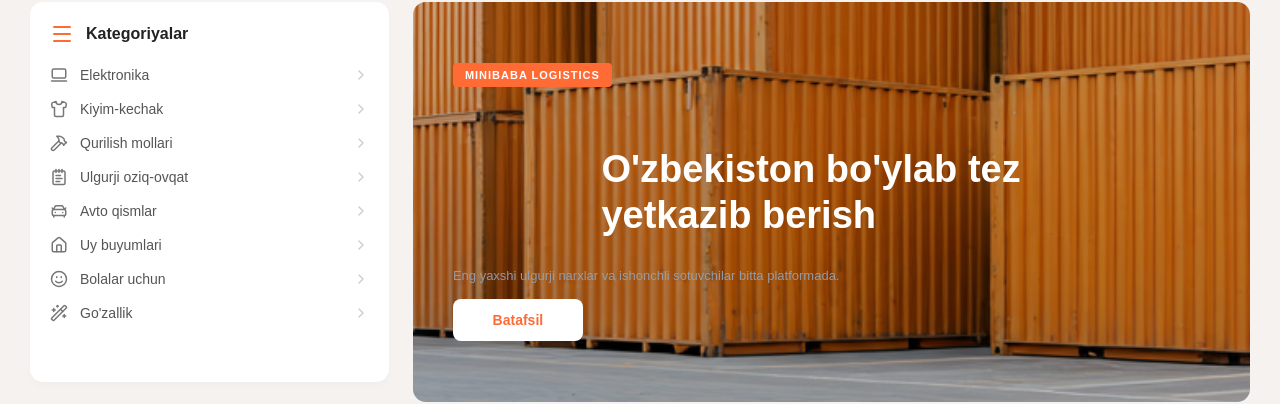
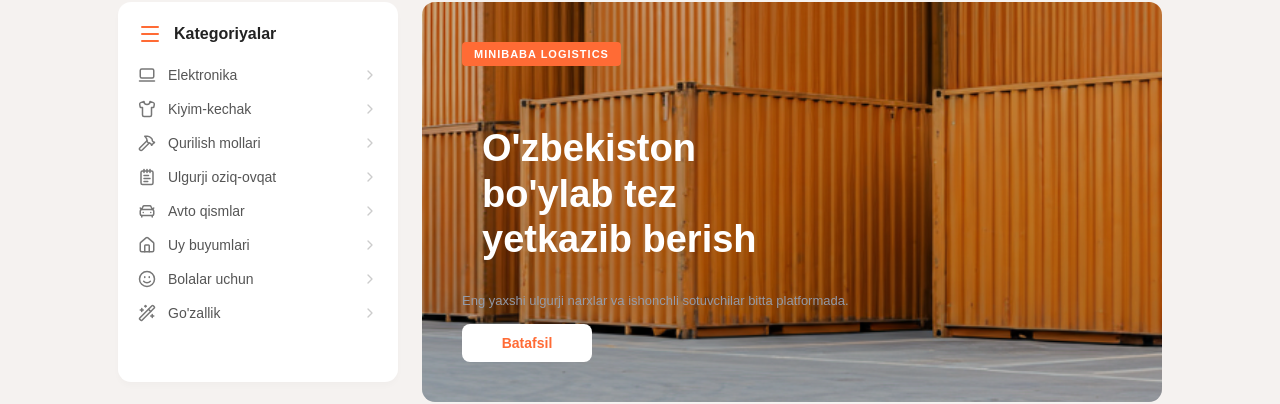
Before and after one commit to Farruhbek2009/minibaba, a React (Vite) app: page / in a window 1280 px wide. Shown: the part 105-509 px from the top of the page. Built offline with nearby package versions, Linux system fonts and the light colour scheme; no server answers.

Commit message:
rows from

```diff
--- a/src/ui/hero/hero.css
+++ b/src/ui/hero/hero.css
@@ -16,7 +16,7 @@
 }
 
 .sidebar {
-  width: 360px;
+  width: 280px;
   background-color: white;
   border-radius: 13px;
   height: 380px;
@@ -74,7 +74,7 @@
 }
 
 .f {
-  width: 840px;
+  width: 740px;
   height: 400px;
   position: relative;
   border-radius: 13px;
@@ -119,6 +119,7 @@
   margin-bottom: 15px;
   max-width: 500px;
   color: white;
+  margin-right: 290px;
 }
 
 .desc {
```
